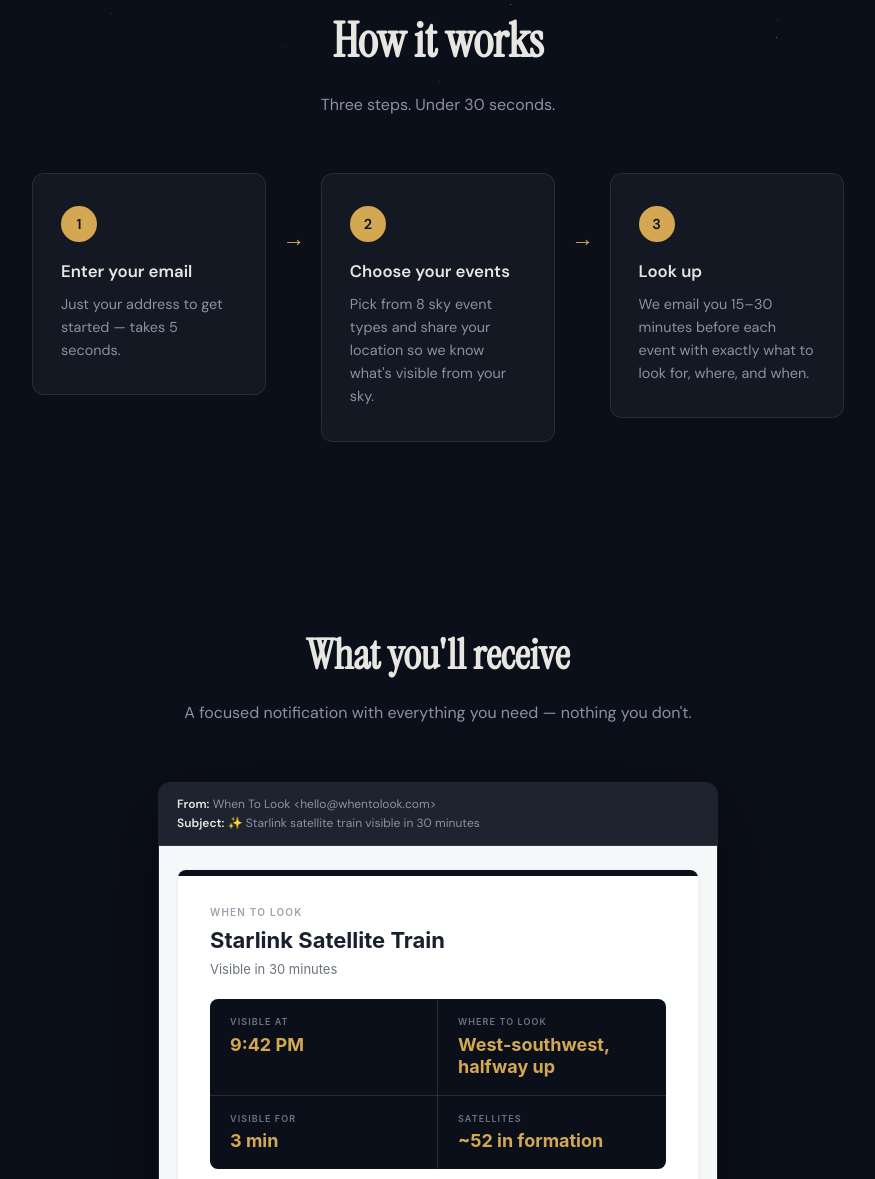
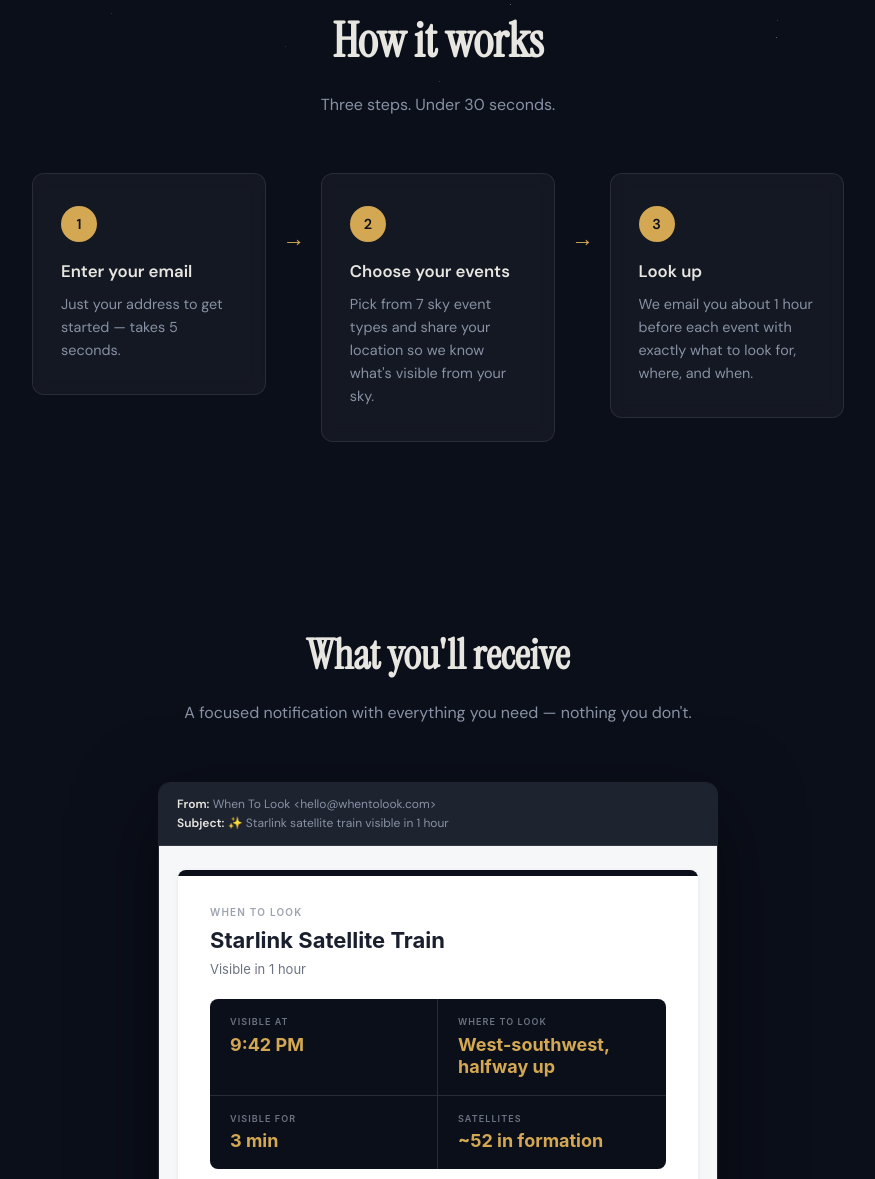
Before and after one commit to link7373/whentolook, a website: page frontend/index.html in a window 1280 px wide. Shown: the part 897-2076 px from the top of the page, without its empty margins (202-1077 px from the left). Drawn offline with Linux system fonts and the light colour scheme.

Commit message:
fix(qa): ISSUE-001 — update stale timing copy (30min -> 1hr) and event count (8 -> 7) on homepage

```diff
--- a/frontend/index.html
+++ b/frontend/index.html
@@ -72,7 +72,7 @@
         <div class="step">
           <div class="step-number">2</div>
           <h3>Choose your events</h3>
-          <p>Pick from 8 sky event types and share your location so we know what's visible from your sky.</p>
+          <p>Pick from 7 sky event types and share your location so we know what's visible from your sky.</p>
         </div>
 
         <div class="step-connector" aria-hidden="true">&#8594;</div>
@@ -80,7 +80,7 @@
         <div class="step">
           <div class="step-number">3</div>
           <h3>Look up</h3>
-          <p>We email you 15–30 minutes before each event with exactly what to look for, where, and when.</p>
+          <p>We email you about 1 hour before each event with exactly what to look for, where, and when.</p>
         </div>
 
       </div>
@@ -98,7 +98,7 @@
   <!-- Mock email client chrome (from/subject line) -->
   <div class="email-chrome">
     <div><strong>From:</strong> When To Look &lt;hello@whentolook.com&gt;</div>
-    <div><strong>Subject:</strong> ✨ Starlink satellite train visible in 30 minutes</div>
+    <div><strong>Subject:</strong> ✨ Starlink satellite train visible in 1 hour</div>
   </div>
   <!-- Email body rendered with inline styles (matches actual sent emails) -->
   <div class="email-body">
@@ -109,7 +109,7 @@
       <tr><td style="padding:28px 32px 24px;">
         <p style="margin:0 0 4px;font-size:10px;letter-spacing:0.12em;text-transform:uppercase;color:#9CA3AF;font-weight:600;font-family:-apple-system,sans-serif;">When To Look</p>
         <h2 style="margin:6px 0 4px;font-size:22px;font-weight:700;color:#1a1f2e;font-family:-apple-system,sans-serif;line-height:1.3;">Starlink Satellite Train</h2>
-        <p style="margin:0 0 20px;font-size:13px;color:#6B7280;font-family:-apple-system,sans-serif;">Visible in 30 minutes</p>
+        <p style="margin:0 0 20px;font-size:13px;color:#6B7280;font-family:-apple-system,sans-serif;">Visible in 1 hour</p>
         <!-- Dark stat block with gold values -->
         <table width="100%" cellpadding="0" cellspacing="0" style="background:#0B0F1A;border-radius:8px;margin-bottom:20px;overflow:hidden;">
           <tr>
```
